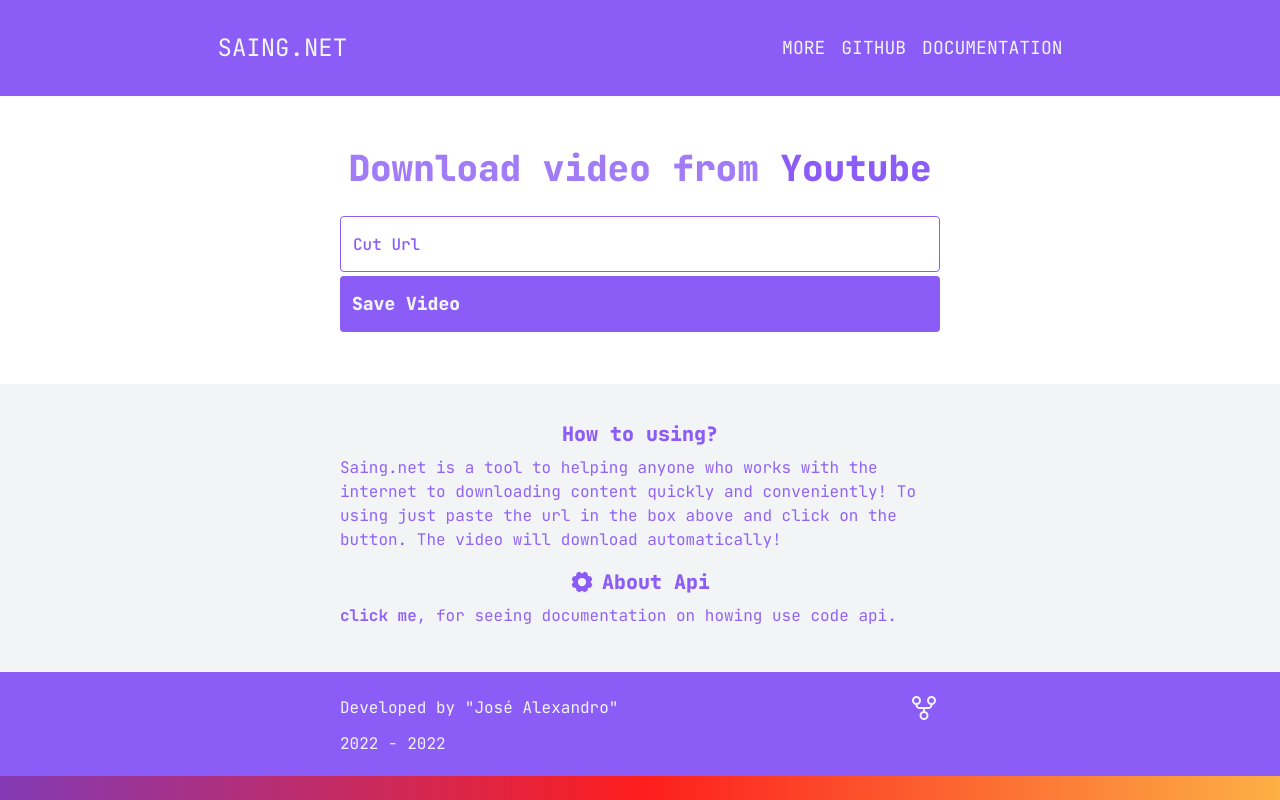
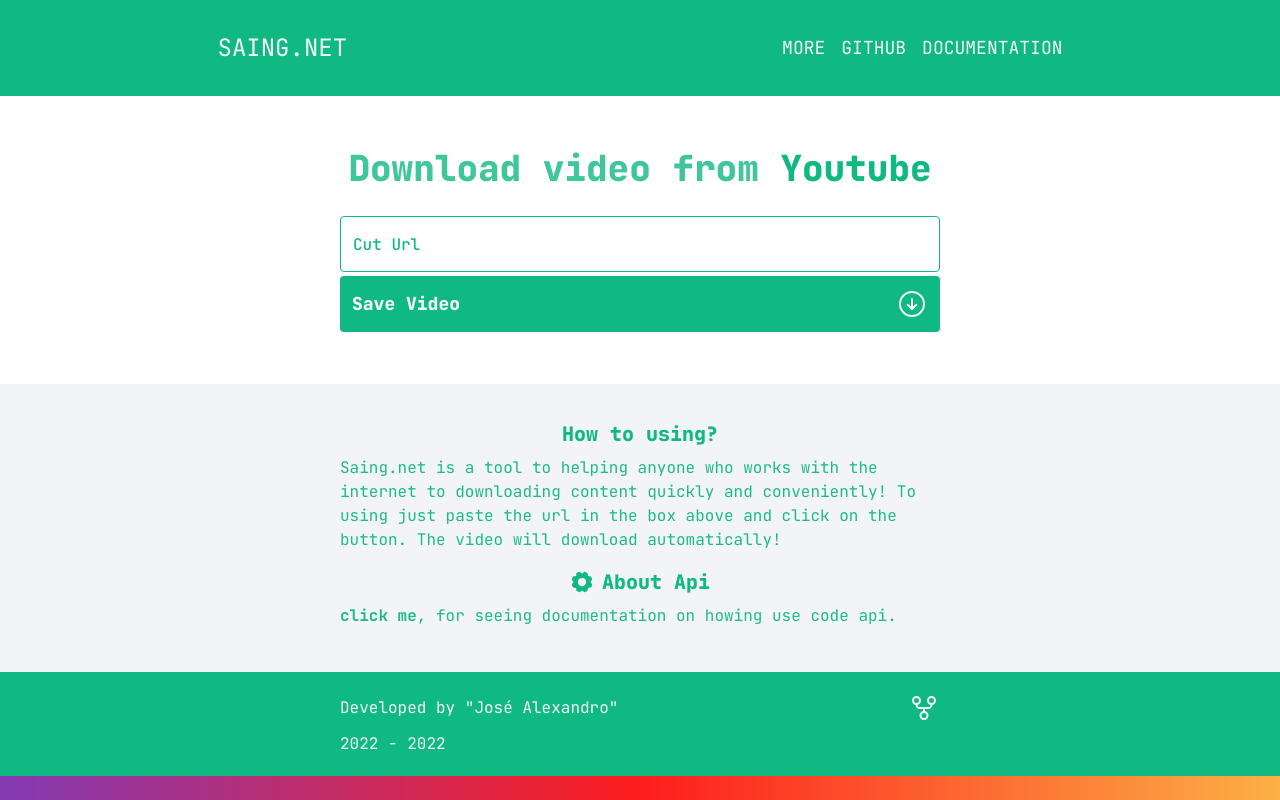
Before and after one commit to jsalexsandro/saing, a Next.js app: page / in a window 1280 px wide. Built offline with nearby package versions, Linux system fonts and the light colour scheme.

Commit message:
fix:Adjusted Taost

```diff
--- a/package.json
+++ b/package.json
@@ -17,7 +17,7 @@
     "phosphor-react": "^1.4.1",
     "react": "18.2.0",
     "react-dom": "18.2.0",
-    "react-toastify": "^9.1.1",
+    "react-hot-toast": "^2.4.0",
     "typescript": "4.9.3",
     "ytdl": "^1.4.1"
   },
--- a/src/components/Donwloader.tsx
+++ b/src/components/Donwloader.tsx
@@ -5,6 +5,7 @@
 import { useDownload } from "../hooks/useDownlaod";
 import { Option } from "../types/Option";
 import { RotateButton } from "../scripts/RotateButton"
+import { runToast, Toast } from "./Toast";
 
 type DownloadProps = {
   modalIsOpen:boolean
@@ -30,8 +31,8 @@
   function Download(){
     if (type == "youtube-video") {
       const callApi = `${origin}/api/youtube-video-download/?url=${url}&quality=${selectedOption.name}`
-      console.log(callApi)
-      location.assign(callApi)
+      location.assign(callApi) // download video
+      runToast("Download is starting at seconds...")
     }
 
     RotateButton(rotate, setRotate)
@@ -46,8 +47,8 @@
 
   return (
     <section className="flex items-center justify-center top-0 fixed z-10 w-full h-full bg-black backdrop-filter backdrop-blur-sm bg-opacity-30">
-      <div className="sm:w-[550px] p-4 w-[calc(100vw_-_50px)] bg-violet-500 rounded">
-        <div className="text-zinc-100 py-4 flex h-8 items-center justify-between">
+      <div className="sm:w-[550px] p-4 w-[calc(100vw_-_50px)] bg-emerald-500 rounded">
+        <div className="text-emerald-100 py-4 flex h-8 items-center justify-between">
           <h2 className="text-md font-medium">
             Save Video
           </h2>
@@ -64,13 +65,14 @@
           <ListBox option={option} selectedOption={selectedOption} setSelectedOption={setSelectedOption} />
         </div>
         <div>
-          <button onClick={ Download } className="hover:bg-violet-800  flex items-center justify-between rounded w-full text-left mt-2 py-3 bg-violet-700 px-2 text-zinc-100 font-bold">
+          <button onClick={ Download } className="hover:bg-emerald-800  flex items-center justify-between rounded w-full text-left mt-2 py-3 bg-emerald-700 px-2 text-emerald-100 font-bold">
             <p>Downlaod</p>
             <div id="icon" className="flex items-center justify-center">
               <ArrowCircleDown size={32} className="text-slate-100" />
             </div>
           </button>
         </div>
+        <Toast />
       </div>
     </section>
   )
--- a/src/components/Footer.tsx
+++ b/src/components/Footer.tsx
@@ -4,7 +4,7 @@
   const year = new Date().getFullYear(); // year
 
   return (
-    <footer className="sm:items-center w-full h-auto text-slate-100 bg-violet-500 flex flex-col p-4">
+    <footer className="sm:items-center w-full h-auto text-slate-100 bg-emerald-500 flex flex-col p-4">
       <div className="sm:w-[600px]">
         <div className="flex items-center justify-between py-1">
           <p >
--- a/src/components/Form.tsx
+++ b/src/components/Form.tsx
@@ -1,6 +1,7 @@
 import { useState, useRef, Fragment } from "react";
 import { Donwloader } from "./Donwloader";
 import { useDownload } from "../hooks/useDownlaod";
+import { ArrowCircleDown } from "phosphor-react";
 
 export function Form(){
   const [modalIsOpen, setModalIsOpen] = useState<boolean>(false)
@@ -19,14 +20,17 @@
       { modalIsOpen && <Donwloader url={url} modalIsOpen={modalIsOpen} closeOrOpen={() => setModalIsOpen(!modalIsOpen)}/>}
       <section className="w-full bg-white font-extrabold flex items-center flex-col gap-7 justify-center h-72">
         <div className="w-full h-auto">
-          <h1 className="text-4xl text-center text-violet-500">
+          <h1 className="text-4xl text-center text-emerald-500">
               <span className="opacity-80">Download { downloadType.toLocaleLowerCase() } from</span> <span className="opacity-100">{ title }</span>
           </h1>
         </div>
         <div className="flex items-center justify-center flex-col gap-1">
-          <input ref={inputRef} placeholder="Cut Url" className="sm:w-[600px] placeholder:text-violet-500 focus:border-violet-700 font-medium text-violet-500 w-[calc(100vw_-_32px)] outline-none indent-3 h-14 rounded border border-violet-500" />
-          <button onClick={ onClick } className="sm:w-[600px] hover:bg-violet-700 text-lg w-[calc(100vw_-_32px)] h-14 rounded bg-violet-500 flex items-center justify-between">
+          <input ref={inputRef} placeholder="Cut Url" className="sm:w-[600px] placeholder:text-emerald-500 focus:border-emerald-700 font-medium text-emerald-500 w-[calc(100vw_-_32px)] outline-none indent-3 h-14 rounded border border-emerald-500" />
+          <button onClick={ onClick } className="sm:w-[600px] hover:bg-emerald-700 text-lg w-[calc(100vw_-_32px)] h-14 rounded bg-emerald-500 flex items-center justify-between">
             <p className="px-3 text-slate-100"> Save Video </p>
+            <div className="flex items-center justify-center px-3">
+              <ArrowCircleDown size={32} className="text-slate-100" />
+            </div>
           </button>
         </div>
       </section>
--- a/src/components/Header.tsx
+++ b/src/components/Header.tsx
@@ -4,7 +4,7 @@
   const { set: MenuFunction } = useMenuInfo()
 
   return (
-    <header className="w-full h-24 flex items-center justify-around bg-violet-500">
+    <header className="w-full h-24 flex items-center justify-around bg-emerald-500">
       <div className="max-sm:hidden">
         <h1 className="text-2xl text-slate-100">
           SAING.NET
--- a/src/components/ListBox.tsx
+++ b/src/components/ListBox.tsx
@@ -13,14 +13,14 @@
 
   return (
     <Listbox value={selectedOption} onChange={setSelectedOption}>
-      <Listbox.Button className="text-violet-500 font-bold bg-slate-100 py-2 px-2 flex items-center justify-start w-full rounded">
+      <Listbox.Button className="text-emerald-500 font-bold bg-slate-100 py-2 px-2 flex items-center justify-start w-full rounded">
         { selectedOption.name }
       </Listbox.Button>
       <Listbox.Options className="bg-slate-100 mt-2 rounded px-2">
         {option.map((value) => (
           <Listbox.Option
             value={value}
-            className="hover:bg-slate-200 py-1 font-medium text-violet-500"
+            className="hover:bg-slate-200 py-1 font-medium text-emerald-500"
           >
             { value.name }
           </Listbox.Option>
--- a/src/components/Menu.tsx
+++ b/src/components/Menu.tsx
@@ -6,7 +6,7 @@
   if (!isOpen) return null
 
   return (
-    <menu className="sm:hidden bg-violet-500 border-b-2 border-violet-600">
+    <menu className="sm:hidden bg-emerald-500 border-b-2 border-emerald-600">
       <div>
         <ul className="text-lg text-slate-100">
           <li className="px-4 py-1">
--- a/src/components/Section.tsx
+++ b/src/components/Section.tsx
@@ -4,10 +4,10 @@
   return (
     <section className="max-sm:flex w-full h-auto items-center justify-center py-8 flex-wrap">
       <article className="px-4 py-1 block">
-        <h2 className="sm:text-center text-violet-500 font-extrabold text-xl">
+        <h2 className="sm:text-center text-emerald-500 font-extrabold text-xl">
           How to using?
         </h2>
-        <p className="sm:m-auto sm:w-[600px] text-violet-500 opacity-95 py-2">
+        <p className="sm:m-auto sm:w-[600px] text-emerald-500 opacity-95 py-2">
           Saing.net is a tool to helping anyone who works with the internet to downloading content quickly and conveniently!
           To using just paste the url in the box above and click on the button.
           The video will download automatically!
@@ -15,13 +15,13 @@
       </article>
       <article className="px-4 py-1 sm:flex sm:justify-center sm:items-center sm:flex-col">
         <div className="flex items-center gap-2">
-          <Gear size={24} weight="fill" className="text-violet-500" />
-          <h2 className="sm:text-center text-xl font-extrabold text-violet-500">
+          <Gear size={24} weight="fill" className="text-emerald-500" />
+          <h2 className="sm:text-center text-xl font-extrabold text-emerald-500">
             About Api
           </h2>
         </div>
         <div className="py-2">
-          <p className="sm:m-auto sm:w-[600px] text-violet-500 opacity-95">
+          <p className="sm:m-auto sm:w-[600px] text-emerald-500 opacity-95">
             <a href="#">
               <strong>click me</strong>, for seeing documentation on howing use code api.
             </a>
--- /dev/null
+++ b/src/components/Toast.tsx
@@ -0,0 +1,27 @@
+import { XCircle } from "phosphor-react";
+import toast, { Toaster } from "react-hot-toast";
+
+export function runToast(message: string){
+  toast.custom(function(t) {
+    return (
+      <div className=" bg-zinc-100 rounded flex items-center justify-between">
+        <div className="px-2">
+          <p className="text-emerald-500 text-md font-extrabold">
+            { message }
+          </p>
+        </div>
+        <div onClick={() => toast.dismiss(t.id)} className="hover:bg-emerald-700 transition-colors bg-emerald-600 rounded-[0px_4px_4px_0px] p-4 flex items-center justify-center">
+          <button>
+            <XCircle weight="fill" size={32} className="text-zinc-100" />
+          </button>
+        </div>
+      </div>
+    )
+  })
+}
+
+export function Toast(){
+  return (
+    <Toaster position="top-right" />
+  )
+}
```
Also changed, not shown: 1 other file (tests, documents, lock files or other folders).
